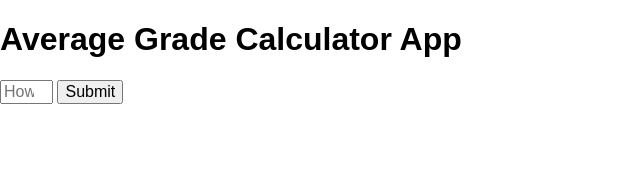
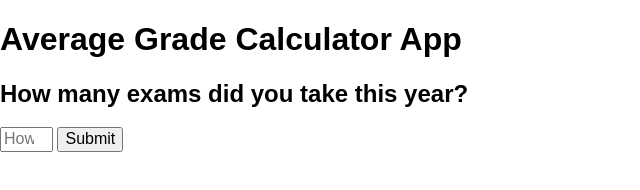
Before and after one commit to bcriddell106/Assessment-2, a plain HTML site: page index.html in a window 1280 px wide. Shown: the whole page, without its empty margins (0-640 px from the left). Drawn offline with nearby package versions, Linux system fonts and the light colour scheme.

Commit message:
Update index.html

```diff
--- a/index.html
+++ b/index.html
@@ -19,7 +19,7 @@
   <h1>Average Grade Calculator App</h1>
 
   <div id="ExamNumber"></div>
-
+  <h2> How many exams did you take this year?</h2>
   <form class = "" action = "" method = "">
     <input id="HowManyExams" type="number" min = "1" max = "5" placeholder="How Many Exams did you take?" required>
     <button id = "UserExamNumber" Value = "Submit" >Submit</button>
```
